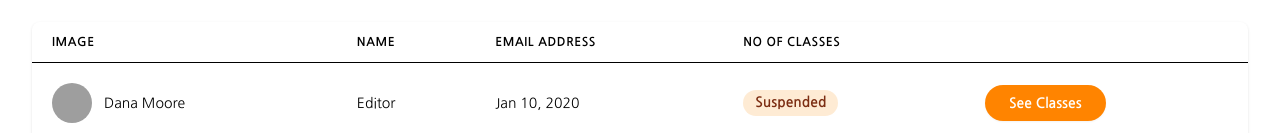
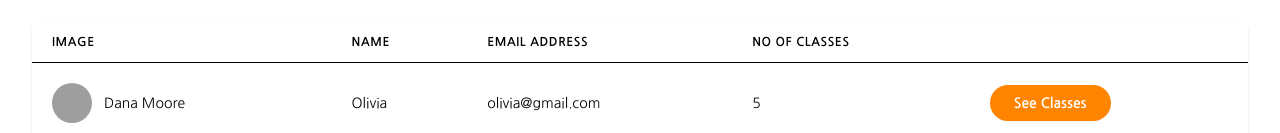
Before and after one commit to BakiAbdullah/Yelp-camp-client, a React (Vite) app: page /instructors in a window 1280 px wide. Shown: the part 819-952 px from the top of the page. Built offline with nearby package versions, Linux system fonts and the light colour scheme; no server answers; grey boxes are pictures that could not be loaded; a web font is replaced by a local one.

Commit message:
Instructor page added

```diff
--- a/src/pages/Instructors/Instructors.jsx
+++ b/src/pages/Instructors/Instructors.jsx
@@ -101,21 +101,22 @@ const Instructors = () => {
                       </div>
                     </td>
                     <td className="px-5 py-5 border-b border-gray-200 bg-white text-sm">
-                      <p className="text-gray-900 whitespace-no-wrap">Editor</p>
+                      <p className="text-gray-900 whitespace-no-wrap">Olivia</p>
                     </td>
                     <td className="px-5 py-5 border-b border-gray-200 bg-white text-sm">
                       <p className="text-gray-900 whitespace-no-wrap">
-                        Jan 10, 2020
+                        olivia@gmail.com
                       </p>
                     </td>
                     <td className="px-5 py-5 border-b border-gray-200 bg-white text-sm">
-                      <span className="relative inline-block px-3 py-1 font-semibold text-orange-900 leading-tight">
+                    5
+                      {/* <span className="relative inline-block px-3 py-1 font-semibold text-orange-900 leading-tight">
                         <span
                           aria-hidden
                           className="absolute inset-0 bg-orange-200 opacity-50 rounded-full"
                         ></span>
-                        <span className="relative">Suspended</span>
-                      </span>
+                        <span className="relative">4</span>
+                      </span> */}
                     </td>
                     <td className="px-5 py-5 border-b border-gray-200 bg-white text-sm">
                       <Button label={"See Classes"} hover={true}></Button>
```
